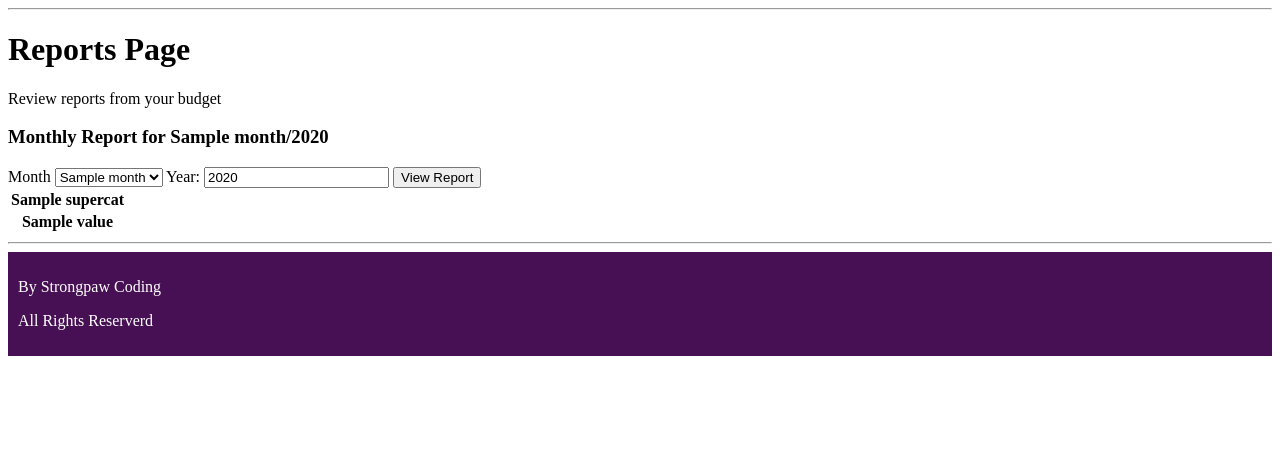
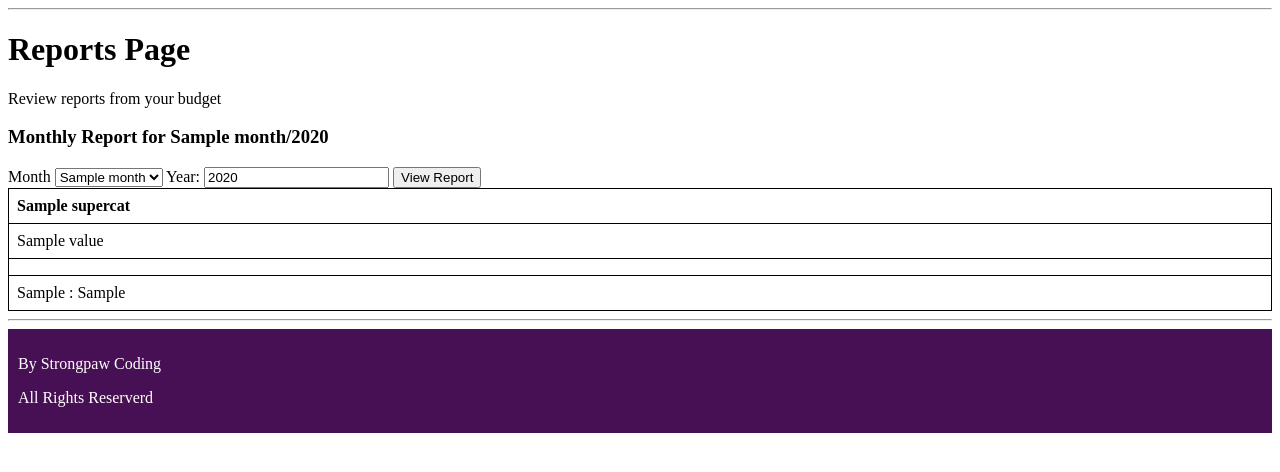
Before and after one commit to thieu-strongpaw/strongpaw_budget, a Django app: template reports/templates/reports/reports.html in a window 1280 px wide. Shown: the part 146-618 px from the top of the page. Run offline with Django 5.2, Linux system fonts and the light colour scheme; the template is opened without the code that fills it: most values are stand-ins (such as "Sample title", 1, 10 or a date in 2020); lists and menus that the app fills with data are empty.

Commit message:
Add the logic and the html for the reports page. The table now displays the categories and their totals by supercategory.

```diff
--- a/mainpage/templates/mainpage/mainpage.html
+++ b/mainpage/templates/mainpage/mainpage.html
@@ -3,7 +3,7 @@
 {% block page_content %}
 
 <h1>Welcome to the Strongpaw Budget</h1>
-<p>Manage your finacnes with ease!</p>
+<p>Manage your finances with ease!</p>
 
 <a href="{% url 'transactions_index' %}" class="no-underline">
 	<button class="button-style">Go to Transactions</button>
--- a/reports/templates/reports/reports.html
+++ b/reports/templates/reports/reports.html
@@ -1,6 +1,19 @@
 {% extends "base.html" %}
 
 {% block page_content %}
+
+<style>
+table {
+	border: 1px solid black;
+	border-collapse: collapse;
+	width: 100%;
+}
+th, td {
+	border: 1px solid black;
+	padding: 8px;
+	text-align: left;
+}
+</style>
 
 <h1>Reports Page</h1>
 <p>Review reports from your budget</p>
@@ -32,9 +45,21 @@
 	<tbody>
 		<tr>
 			<!-- this is the totals for supercategories -->
-			{% for name, value in totals_list %}
-				<th>{{ value }}</th>
+			{% for name, value in supercat_totals_list %}
+				<td>{{ value }}</td>
 			{% endfor %}
+		</tr>
+
+	<tr><td></td></tr>
+
+		<tr> <!-- this whole row will hold the columns for each category in each supercat -->
+		{% for supercat in category_by_supercat_list %}
+			<td>
+			{% for cat in supercat %}
+				<p>{{ cat.0 }} : {{ cat.1 }}</p>
+			{% endfor %}
+			</td>
+		{% endfor %}
 		</tr>
 	</tbody>
 </table>
```
Also changed, not shown: reports/views.py (+17 -2 lines).
